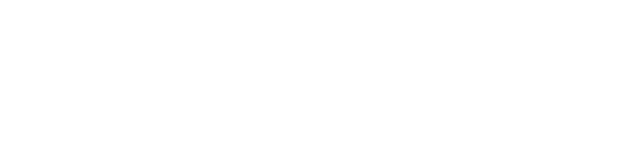
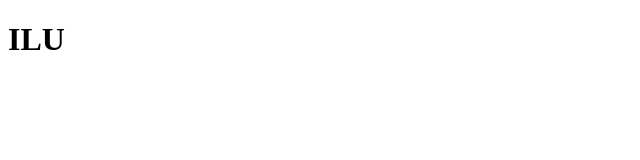
Before and after one commit to yashsharma26/git-one, a plain HTML site: page index.html in a window 1280 px wide. Shown: the whole page, without its empty margins (0-640 px from the left). Drawn offline with Linux system fonts and the light colour scheme.

Commit message:
new heading

```diff
--- a/index.html
+++ b/index.html
@@ -7,6 +7,6 @@
     <title>fileshort</title>
 </head>
 <body>
-
+    <h1>ILU</h1>
 </body>
 </html>
```
